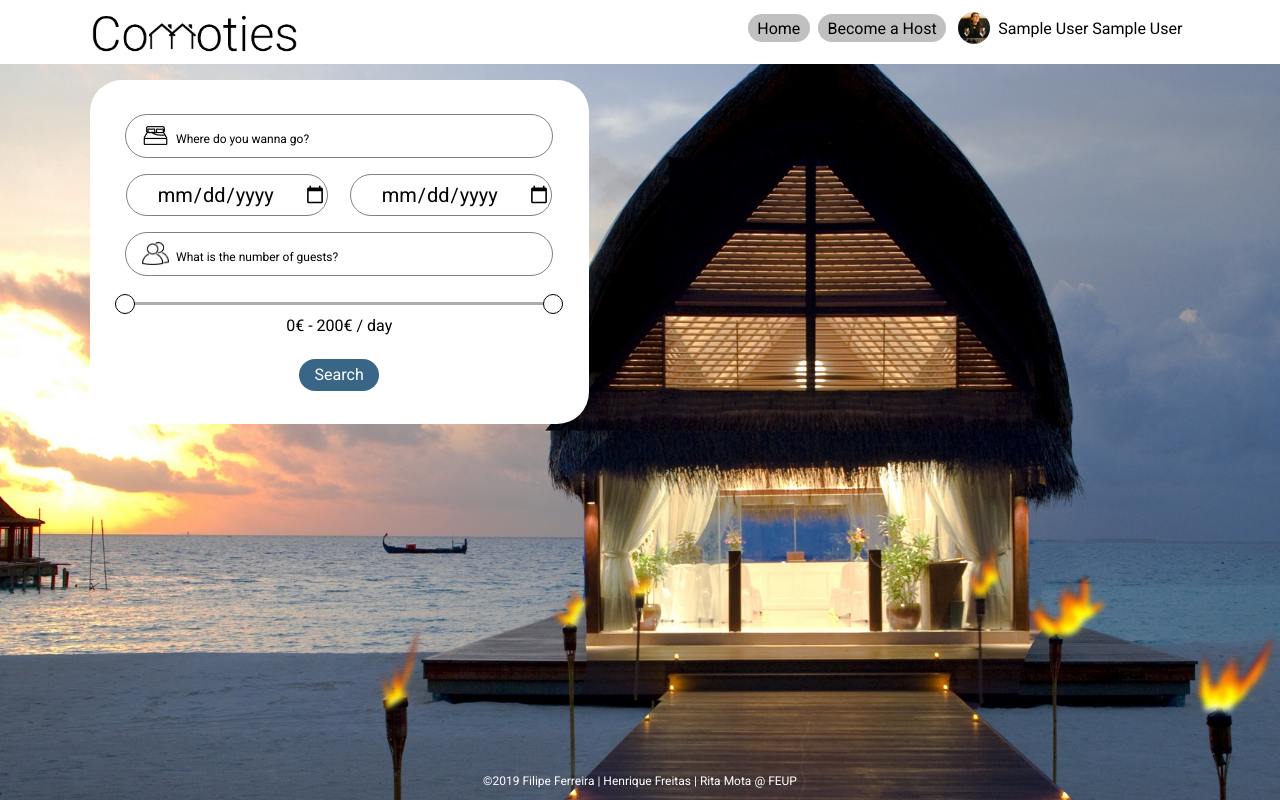
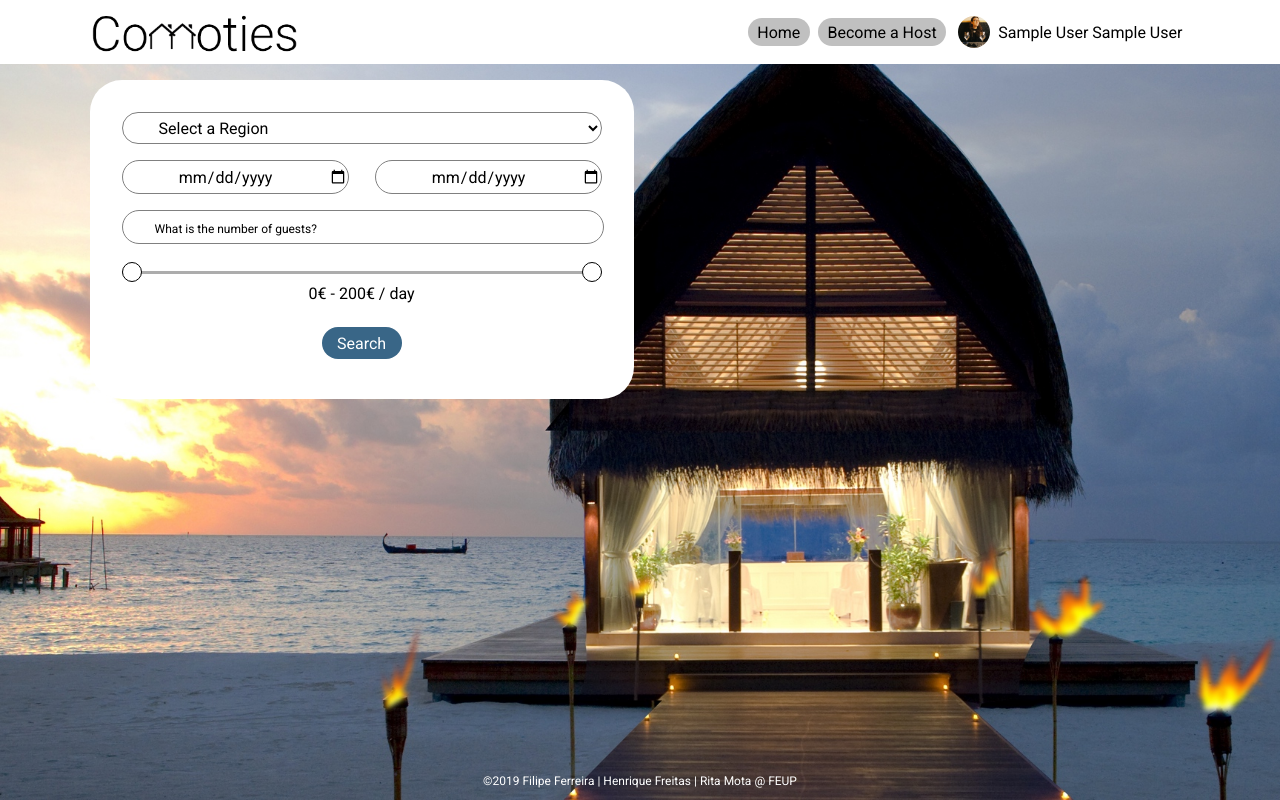
Before and after one commit to atomatir/ltw-feup-proj, a PHP site: page /pages/home-page.php in a window 1280 px wide. Run offline with PHP 8.4, Linux system fonts and the light colour scheme; the visitor is signed in with stand-in values (Sample User, id 1); data comes from the database, SQL or seed files in the repository; both versions use the stored data as it was after the commit.

Commit message:
home form changed, changing search query

```diff
--- a/css/style.css
+++ b/css/style.css
@@ -17,7 +17,8 @@ body {
     border-radius: 5rem;
     width: 25vw;
     height: 5vh;
-    margin: 1vh auto;
+    margin: 0 auto;
+    margin-bottom: 2vh;
     -moz-appearance:textfield;
 }
 
@@ -55,7 +56,7 @@ body {
 .menu ul {
     text-align: center;
     display: flex;
-    height: 3.5rem;
+    height: 8vh;
     margin: auto 0;
     padding: 0;
     position: absolute;
@@ -95,7 +96,7 @@ body {
 #profile_button{
     align-content: center;
     background-color:transparent;
-    margin: 0.75rem 0.5rem 0;
+    margin: 0 0.5rem;
 }
 
 .dropdown{
@@ -104,20 +105,20 @@ body {
 }
 
 .dropdown * {
-    margin-bottom: 0.2rem;
+    margin-bottom: 1vh;
 }
 
 .profile {
     align-items: center;
     color:black;
     display:flex;
-    height: 2rem;
-    padding-bottom: 2vh;
+    height: 8vh;
+    padding-bottom: 1vh;
 }
 
 #profile_img{
     border-radius: 50%;
-    height: 2rem;
+    height: 4vh;
     width:auto;
     margin-right: 0.5rem;
 }
@@ -182,37 +183,57 @@ body {
     border-radius: 2rem;
     display: block;
     flex-direction: column;
-    padding: 2vw;
-    width: 35vw;
+    padding: 2rem;
+    width: 30rem;
 }
 
 #search-form .input {
     border: gray 0.05rem solid;
-    font-size: 2.5vh;
+    font-size: 1rem;
 }
 
-#city, #n-guests{
-    text-align:left;
-    width: 33vw;
-    background-size: 1.7rem;
+#city .input, #n-guests{
+    /* background-size: 1.7rem;
     background-repeat: no-repeat;
     background-position-y: center;
-    background-position-x: 1rem;
-    text-indent: 3rem;
+    background-position-x: 1rem;*/
+    text-indent: 2rem;
+    text-align:left;
+    width: 30rem;
 }
 
 #city {
-    background-image: url(../images/bed.jpg);
+    display: flex;
+    flex-direction: column;
+    margin: 0 auto;
+    width: 30rem;
+}
+
+#city .input-line {
+    display: block;
+    width: 30rem;
+}
+
+#city .input {
+    /* background-image: url(../images/bed.jpg); */
+    height: 4vh;
 }
 
 #n-guests {
-    background-image: url(../images/guests.png);
+    height: 4vh;
+    padding: 0;
 }
 
-#dates {display: flex;}
+#dates {
+    display: flex;
+    justify-content: space-between;
+}
 
 #date-in, #date-out{
-    width:15.5vw;
+    height: 4vh;
+    margin: 0;
+    margin-bottom: 2vh;
+    width:14rem;
 }
 
 #price-range {
@@ -226,6 +247,8 @@ body {
     display: flex;
     height: 1vh;
     justify-content: center;
+    padding: 0 0;
+    width: 30rem
 }
 
 #price-range input {
--- a/templates/home-form.php
+++ b/templates/home-form.php
@@ -1,7 +1,14 @@
     <script src="../scripts/double-range-slider.js" defer></script>
+    <script src="../scripts/countries.js" referer></script>
     <div id="outer-form">
         <form id="search-form" action="../pages/search.php" method="get" >
-                <input type="text" name="city" id="city" placeholder="Where do you wanna go?" class="input" />
+                <label id="city"  >
+                    <div id='add1' class="input-line">
+                    </div>
+
+                    <div id='add2' class="input-line">
+                    </div>
+                </label>
                 <label id="dates">
                     <input type="date" name="date-in" id="date-in"  class="input"/>
                     <input type="date" name="date-out" id="date-out" class="input"/>
--- a/templates/place-form.php
+++ b/templates/place-form.php
@@ -16,7 +16,7 @@ if(!isset($_SESSION['username'])){
   <div id="place-div">
     <input    id="place-name"   type="text"   name="name"                class="input" placeholder="Name">
     <textarea id="place-desc" name="descrip" maxlength="500" class="input" placeholder="Description"></textarea>
-    <div id="input-line">
+    <div class="input-line">
         <input    id="place-beds"   type="number" name="number_bedrooms"       min="0" class="input" placeholder="# Bedrooms">
         <input    id="place-baths"  type="number" name="number_bathrooms"      min="0" class="input" placeholder="# Bathrooms">
         <input    id="place-guests" type="number" name="max_guests"     min="1" max="20" class="input" placeholder="Max # of guests">
```
Also changed, not shown: database/db_search.php (+9 -9 lines), pages/search.php (+5 -10 lines), database/database.db.
